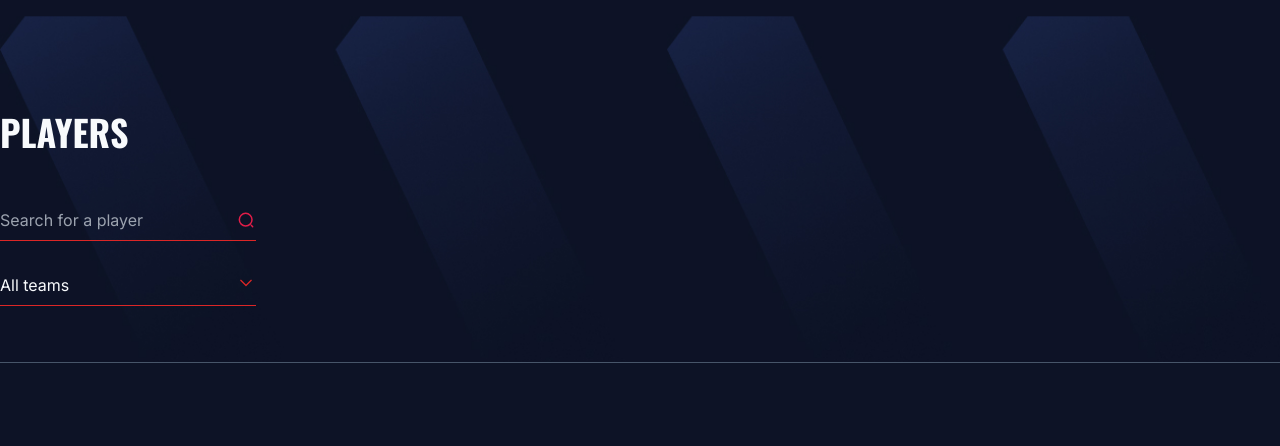
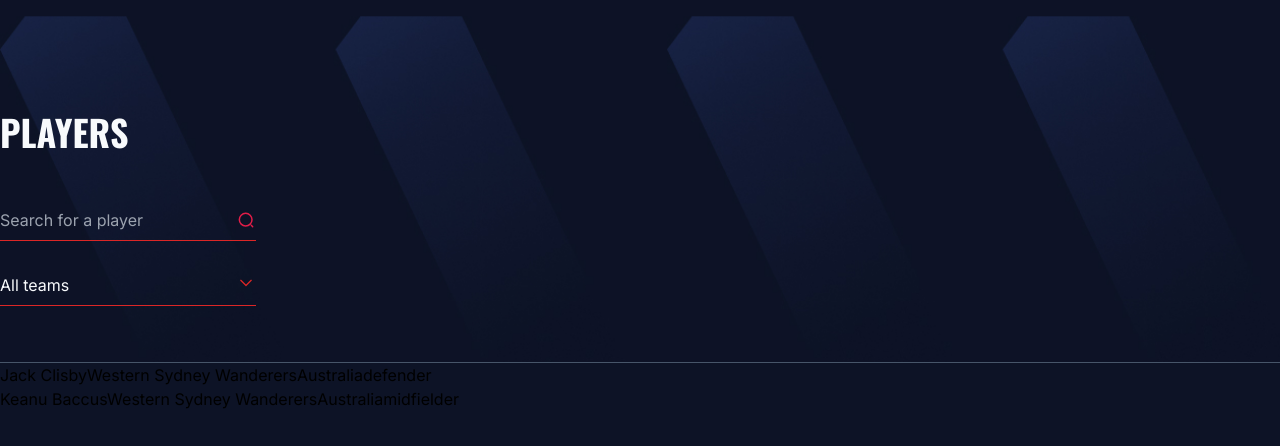
Before and after one commit to isaacrossi/vstats, a React (Vite) app: page / in a window 1280 px wide. Shown: the top 446 px of the page. Built offline with nearby package versions, Linux system fonts and the light colour scheme.

Commit message:
Cleaned up the App component:
- Extracted the Search form into its own component
- Created a seperate List component
- Started working on the search functionality

```diff
--- a/package.json
+++ b/package.json
@@ -10,6 +10,8 @@
     "preview": "vite preview"
   },
   "dependencies": {
+    "@emotion/react": "^11.13.0",
+    "@table-library/react-table-library": "^4.1.7",
     "react": "^18.3.1",
     "react-dom": "^18.3.1",
     "react-icons": "^5.2.1"
--- a/src/App.jsx
+++ b/src/App.jsx
@@ -3,12 +3,14 @@ import { useState } from "react";
 
 const players = [
   {
+    id: 1,
     name: "Jack Clisby",
     team: "Western Sydney Wanderers",
     country: "Australia",
     role: "defender",
   },
   {
+    id: 2,
     name: "Keanu Baccus",
     team: "Western Sydney Wanderers",
     country: "Australia",
@@ -29,7 +31,7 @@ const teams = [
   },
 ];
 
-function App() {
+const App = () => {
   const [selectedTeamId, setSelectedTeamId] = useState(null);
 
   const handleSelect = (id) => {
@@ -46,18 +48,7 @@ function App() {
           </h1>
 
           <div className="flex flex-col">
-            <form className="mb-6">
-              <label htmlFor="search" className="sr-only">
-                Search
-              </label>
-              <input
-                id="search"
-                type="text"
-                placeholder="Search for a player"
-                className="w-64 py-2 bg-transparent border-b border-red-600 bg-search-icon bg-no-repeat bg-right bg-auto text-slate-50"
-              />
-            </form>
-
+            <Search />
             <Dropdown
               id="team-dropdown"
               title="All teams"
@@ -68,11 +59,45 @@ function App() {
             />
           </div>
         </header>
-
         <hr className="border-slate-600" />
+        <List />
       </div>
     </div>
   );
-}
+};
+
+const List = () => (
+  <ul>
+    {players.map((player) => (
+      <li key={player.id}>
+        <span>{player.name}</span>
+        <span>{player.team}</span>
+        <span>{player.country}</span>
+        <span>{player.role}</span>
+      </li>
+    ))}
+  </ul>
+);
+
+const Search = () => {
+  const handleChange = (event) => {
+    console.log(event);
+    console.log(event.target.value);
+  };
+  return (
+    <form className="mb-6">
+      <label htmlFor="search" className="sr-only">
+        Search
+      </label>
+      <input
+        id="search"
+        type="text"
+        onChange={handleChange}
+        placeholder="Search for a player"
+        className="w-64 py-2 bg-transparent border-b border-red-600 bg-search-icon bg-no-repeat bg-right bg-auto text-slate-50"
+      />
+    </form>
+  );
+};
 
 export default App;
```
Also changed, not shown: 1 other file (tests, documents, lock files or other folders).
